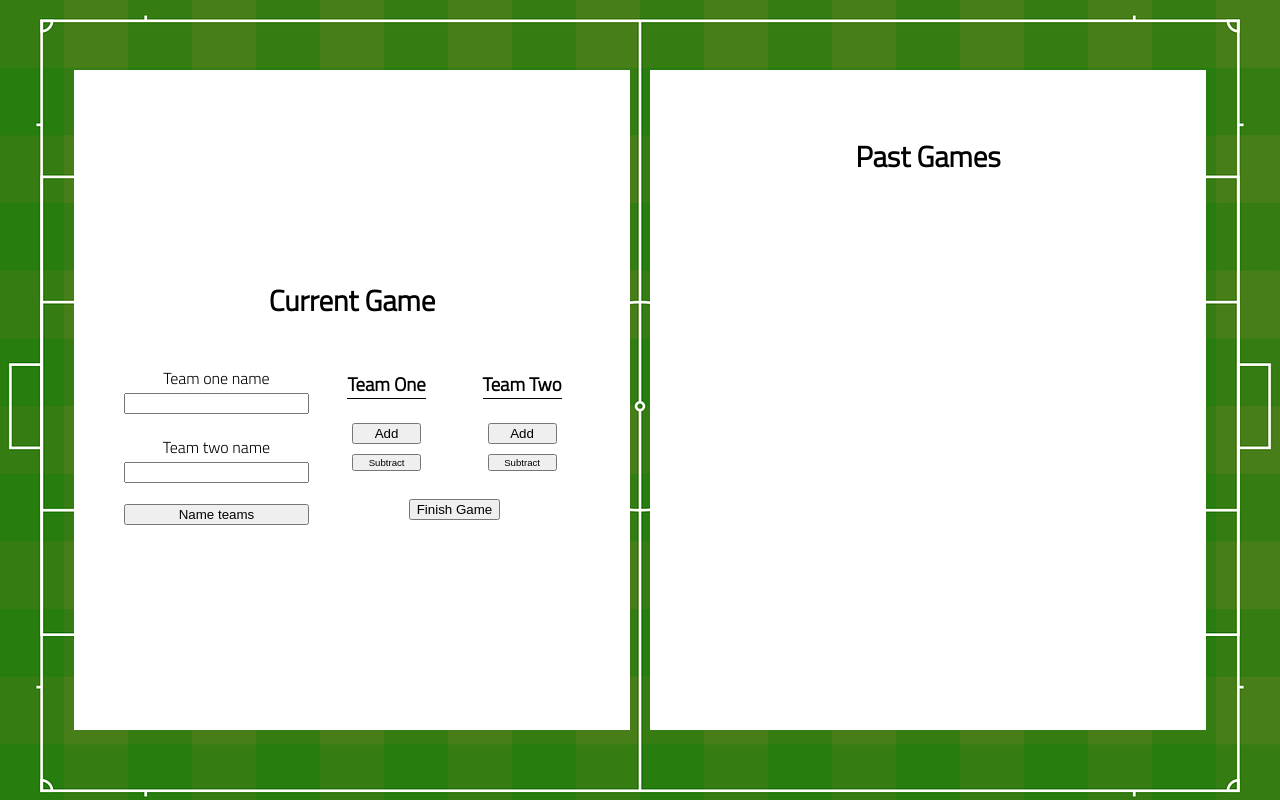
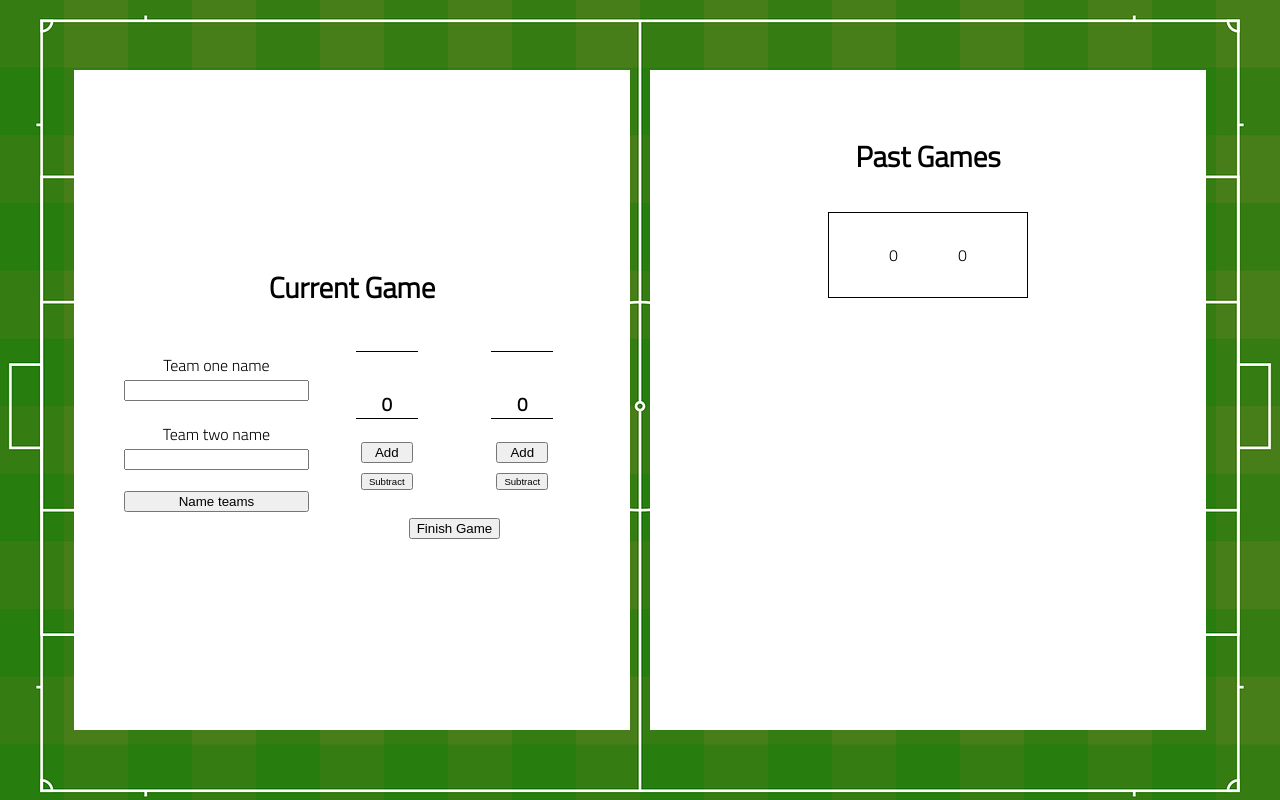
Before and after one commit to alex-i-blair/soccer-scorekeeper, a plain HTML site: page index.html in a window 1280 px wide. Both pictures are taken after a click on the button "Finish Game". Drawn offline with Linux system fonts and the light colour scheme.

Commit message:
initial commit

```diff
--- a/app.js
+++ b/app.js
@@ -11,47 +11,51 @@ const teamTwoSubtractButton = document.getElementById('team-two-subtract-button'
 const finishGameButton = document.getElementById('finish-game-button');
 const teamOneLabel = document.getElementById('team-one-name');
 const teamTwoLabel = document.getElementById('team-two-name');
+const teamOneScore = document.getElementById('team-one-score');
+const teamTwoScore = document.getElementById('team-two-score');
 
 // create an array to hold on to the state of past games
+let pastGamesArray = [];
+let name1 = '';
+let name2 = '';
+let score1 = 0;
+let score2 = 0;
 
-let name1 = '',
-let name2 =  '',
-let score1 = 0,
-let score2 = 0,
 
 nameForm.addEventListener('submit', (e) => {
     // don't forget to prevent the default form behavior!
-
+    e.preventDefault();
     // get the name data from the form
-
+    const data = new FormData(nameForm);
     // set the state to this data from the form
-
+    name1 = data.get('team-one');
+    name2 = data.get('team-two');
+    nameForm.reset();
     // reset the form values
-
     displayCurrentGameEl();
 });
 
 
 teamOneAddButton.addEventListener('click', () => {
     // increment the current state for team one's score
-
+    score1++;
     displayCurrentGameEl();});
 
 teamTwoAddButton.addEventListener('click', () => {
     // increment the current state for team two's score
-
+    score2++;
     displayCurrentGameEl();
 });
 
 teamOneSubtractButton.addEventListener('click', () => {
     // decrement the current state for team one's score
-
+    score1--;
     displayCurrentGameEl();
 });
 
 teamTwoSubtractButton.addEventListener('click', () => {
     // decrement the current state for team two's score
-
+    score2--;
     displayCurrentGameEl();
 });
 
@@ -59,33 +63,64 @@ finishGameButton.addEventListener('click', () => {
 
     // add the current game to an array of games in state.
     // HINT: it will be helpful to keep track of these games as objects with 4 properties, one for each piece of state we're tracking
-
+    const game = makeGame();
+    pastGamesArray.push(game);
     displayAllGames();
 
     // reset the initial state to start with a new form
-
+    resetState();
     displayCurrentGameEl();
 });
 
 
 function displayCurrentGameEl() {
     // clear out the current game div
-
     // change the label to show team one's name;
     // change the label to show team two's name;
+    teamOneLabel.textContent = name1;
+    teamTwoLabel.textContent = name2;
+    teamOneScore.textContent = score1;
+    teamTwoScore.textContent = score2;
+
 
     // call the render game function to create a game element
+    const currentGame = {
+        name1,
+        name2,
+        score1,
+        score2
+    };
+    renderGame(currentGame);
+    // append the element to the cleared out current game div
 
-    // append the element to the cleared out current game div
 }
 
 
 function displayAllGames() {
     // clear out the past games list in the DOM
-
+    pastGamesEl.textContent = '';
     // loop through the past games in state
+    for (let games of pastGamesArray) {
+        const container = renderGame(games);
+        pastGamesEl.append(container);
+    }
     // render and append a past game for each past game in state
 }
 
+function makeGame() {
+    return {
+        name1,
+        name2,
+        score1,
+        score2
+    };
+}
 
-displayCurrentGameEl();
+function resetState() {
+    name1 = '';
+    name2 = '';
+    score1 = 0;
+    score2 = 0;
+}
+
+// displayCurrentGameEl();
--- a/index.html
+++ b/index.html
@@ -39,6 +39,7 @@
                         <div class="top-buttons">
                             <div class="left-buttons">
                                 <h3 id="team-one-name">Team One</h3>
+                                <h3 id="team-one-score">Score</h3>
                                 <button id="team-one-add-button">
                                     Add
                                 </button>
@@ -49,6 +50,7 @@
                             </div>
                             <div class="right-buttons">
                                 <h3 id="team-two-name">Team Two</h3>
+                                <h3 id="team-two-score">Score</h3>
                                 <button id="team-two-add-button">
                                     Add
                                 </button>
--- a/render-utils.js
+++ b/render-utils.js
@@ -3,7 +3,6 @@ export function renderGame(game) {
     const div = document.createElement('div');
     const team1Div = renderTeam(game.name1, game.score1);
     const team2Div = renderTeam(game.name2, game.score2);
-
     div.append(team1Div, team2Div);
 
     div.classList.add('game');
@@ -15,7 +14,8 @@ export function renderTeam(name, score) {
     const teamDiv = document.createElement('div');
     const nameDiv = document.createElement('p');
     const scoreDiv = document.createElement('p');
-
+    nameDiv.textContent = name;
+    scoreDiv.textContent = score;
     teamDiv.append(nameDiv, scoreDiv);
 
     return teamDiv;
```
